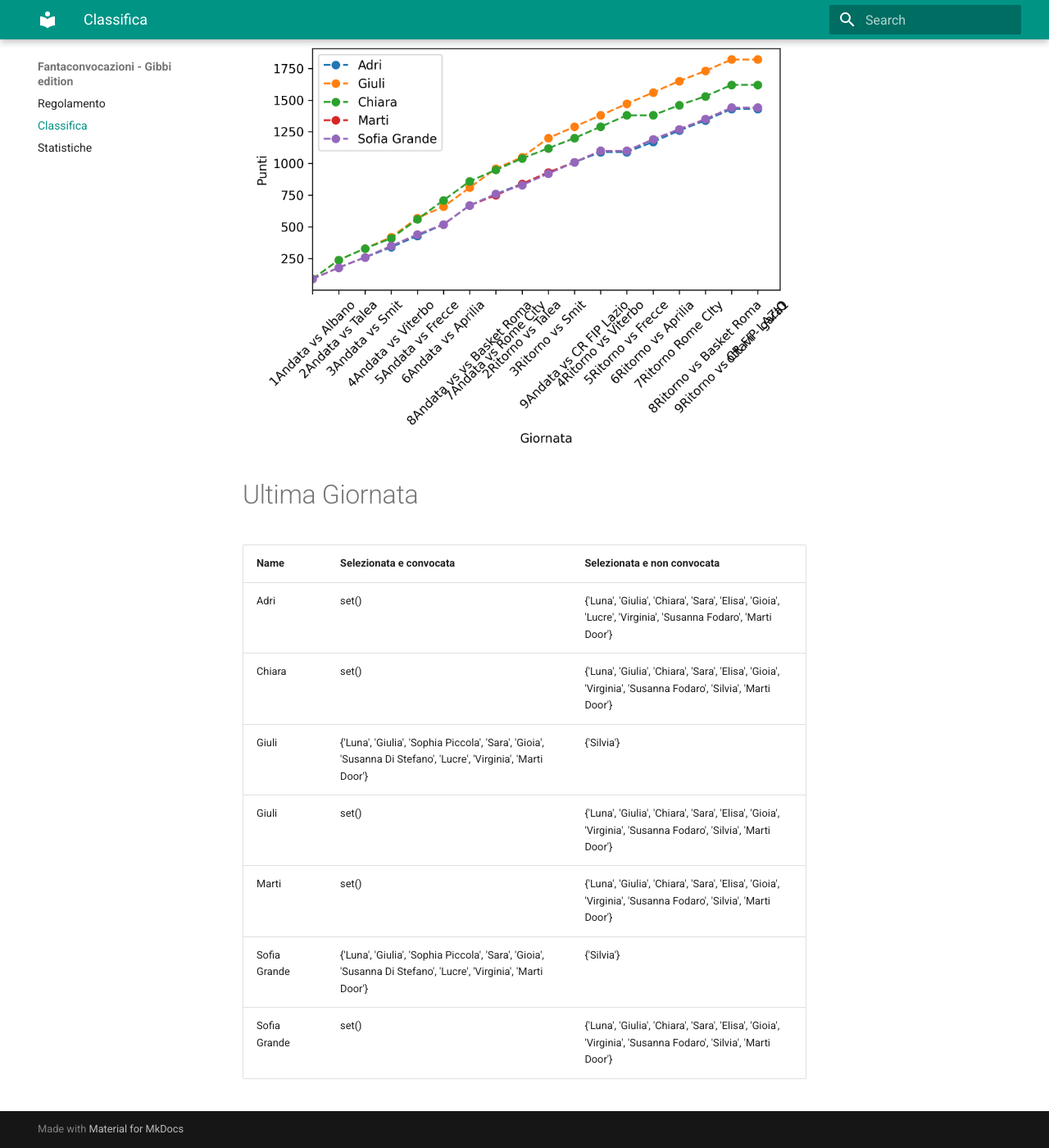
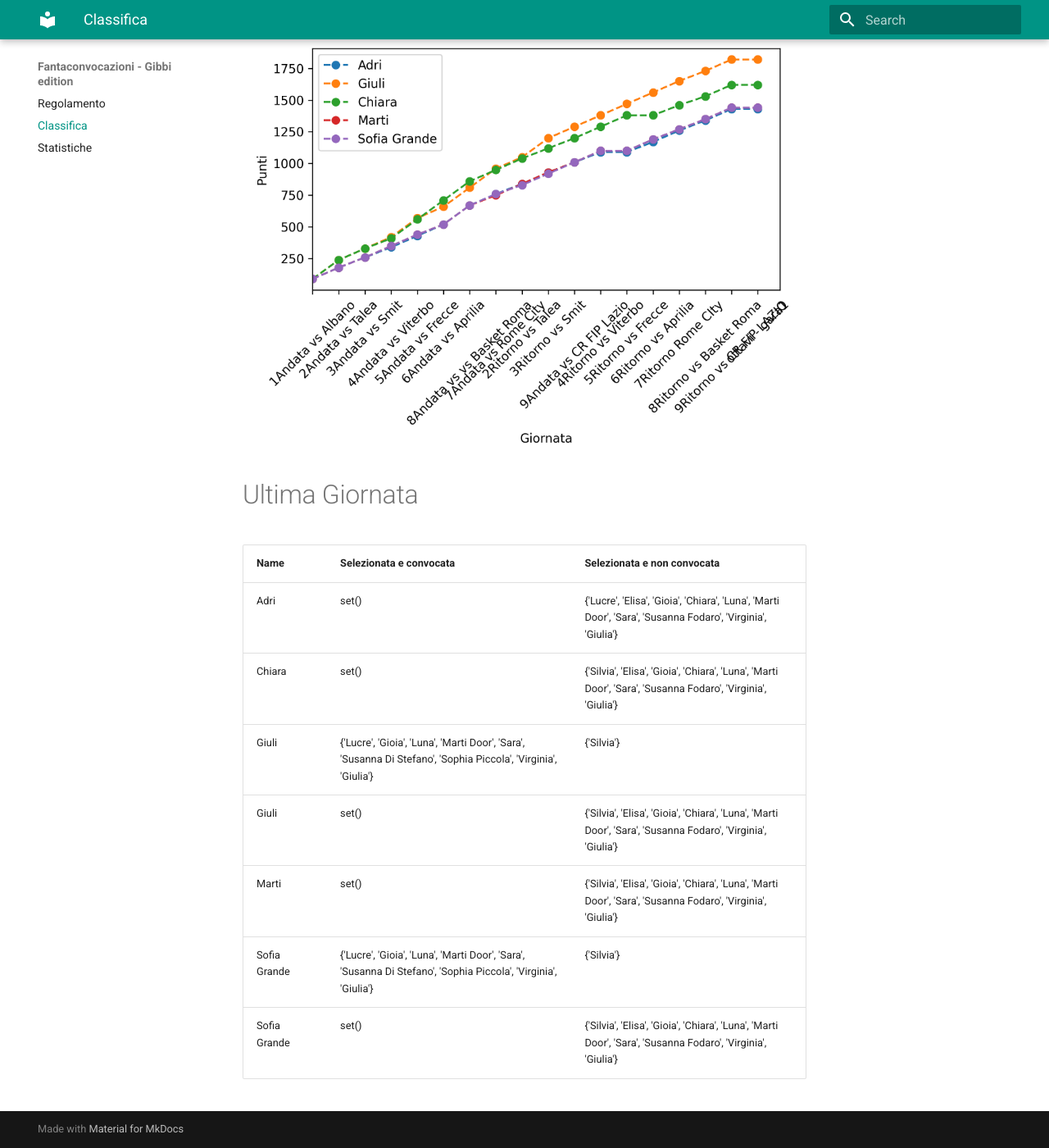
Before and after one commit to martinig94/fantagibbi, an MkDocs documentation site: the page built from docs/Classifica.md, in a window 1280 px wide and 1400 px high, scrolled down 565 px. Shown: the whole window at 82% size. Built offline with MkDocs 1.6.1 and Material for MkDocs 9.7.7, drawn with Linux system fonts in a browser that asks for light colours.

Commit message:
Auto-update from main.py

```diff
--- a/docs/Classifica.md
+++ b/docs/Classifica.md
@@ -18,11 +18,11 @@
 <!-- START_TABLE CORRECT -->
 | Name         | Selezionata e convocata                                                                                        | Selezionata e non convocata                                                                                  |
 |:-------------|:---------------------------------------------------------------------------------------------------------------|:-------------------------------------------------------------------------------------------------------------|
-| Adri         | set()                                                                                                          | {'Luna', 'Giulia', 'Chiara', 'Sara', 'Elisa', 'Gioia', 'Lucre', 'Virginia', 'Susanna Fodaro', 'Marti Door'}  |
-| Chiara       | set()                                                                                                          | {'Luna', 'Giulia', 'Chiara', 'Sara', 'Elisa', 'Gioia', 'Virginia', 'Susanna Fodaro', 'Silvia', 'Marti Door'} |
-| Giuli        | {'Luna', 'Giulia', 'Sophia Piccola', 'Sara', 'Gioia', 'Susanna Di Stefano', 'Lucre', 'Virginia', 'Marti Door'} | {'Silvia'}                                                                                                   |
-| Giuli        | set()                                                                                                          | {'Luna', 'Giulia', 'Chiara', 'Sara', 'Elisa', 'Gioia', 'Virginia', 'Susanna Fodaro', 'Silvia', 'Marti Door'} |
-| Marti        | set()                                                                                                          | {'Luna', 'Giulia', 'Chiara', 'Sara', 'Elisa', 'Gioia', 'Virginia', 'Susanna Fodaro', 'Silvia', 'Marti Door'} |
-| Sofia Grande | {'Luna', 'Giulia', 'Sophia Piccola', 'Sara', 'Gioia', 'Susanna Di Stefano', 'Lucre', 'Virginia', 'Marti Door'} | {'Silvia'}                                                                                                   |
-| Sofia Grande | set()                                                                                                          | {'Luna', 'Giulia', 'Chiara', 'Sara', 'Elisa', 'Gioia', 'Virginia', 'Susanna Fodaro', 'Silvia', 'Marti Door'} |
+| Adri         | set()                                                                                                          | {'Lucre', 'Elisa', 'Gioia', 'Chiara', 'Luna', 'Marti Door', 'Sara', 'Susanna Fodaro', 'Virginia', 'Giulia'}  |
+| Chiara       | set()                                                                                                          | {'Silvia', 'Elisa', 'Gioia', 'Chiara', 'Luna', 'Marti Door', 'Sara', 'Susanna Fodaro', 'Virginia', 'Giulia'} |
+| Giuli        | {'Lucre', 'Gioia', 'Luna', 'Marti Door', 'Sara', 'Susanna Di Stefano', 'Sophia Piccola', 'Virginia', 'Giulia'} | {'Silvia'}                                                                                                   |
+| Giuli        | set()                                                                                                          | {'Silvia', 'Elisa', 'Gioia', 'Chiara', 'Luna', 'Marti Door', 'Sara', 'Susanna Fodaro', 'Virginia', 'Giulia'} |
+| Marti        | set()                                                                                                          | {'Silvia', 'Elisa', 'Gioia', 'Chiara', 'Luna', 'Marti Door', 'Sara', 'Susanna Fodaro', 'Virginia', 'Giulia'} |
+| Sofia Grande | {'Lucre', 'Gioia', 'Luna', 'Marti Door', 'Sara', 'Susanna Di Stefano', 'Sophia Piccola', 'Virginia', 'Giulia'} | {'Silvia'}                                                                                                   |
+| Sofia Grande | set()                                                                                                          | {'Silvia', 'Elisa', 'Gioia', 'Chiara', 'Luna', 'Marti Door', 'Sara', 'Susanna Fodaro', 'Virginia', 'Giulia'} |
 <!-- END_TABLE CORRECT -->
```
